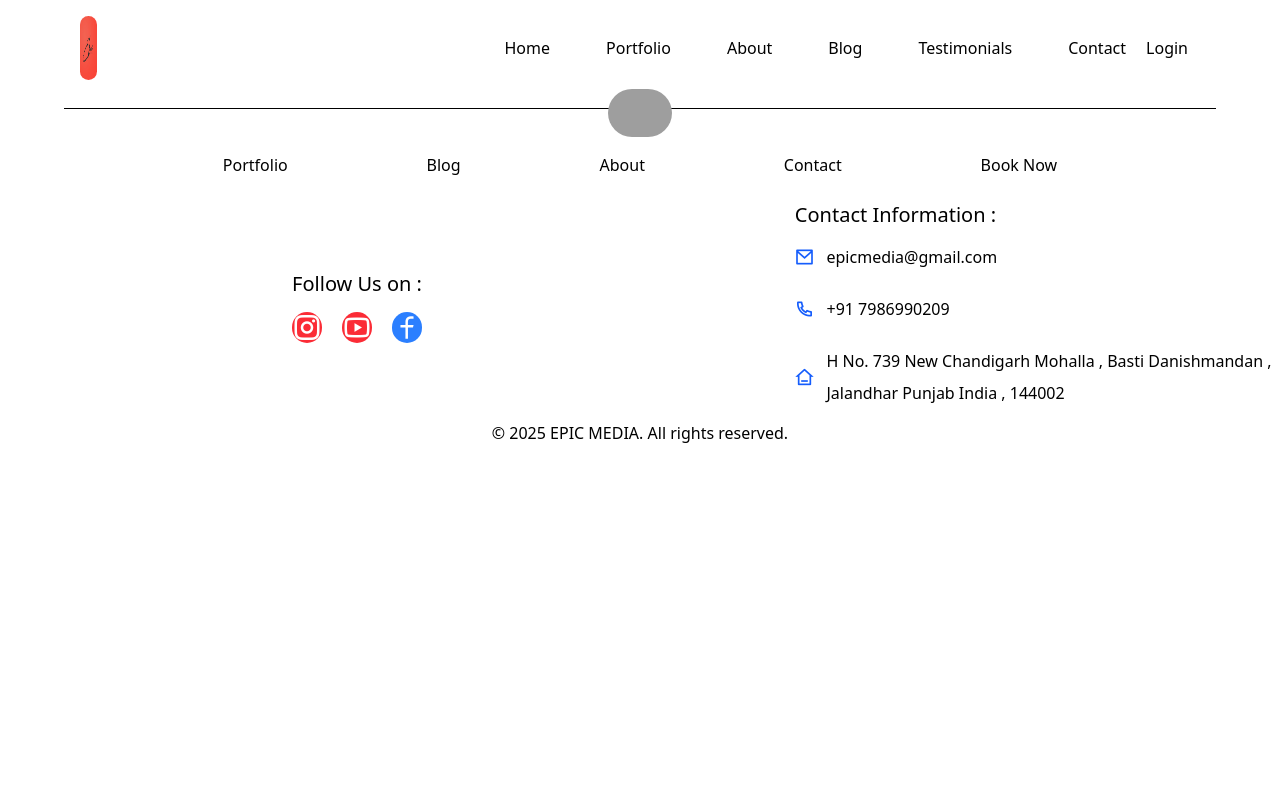
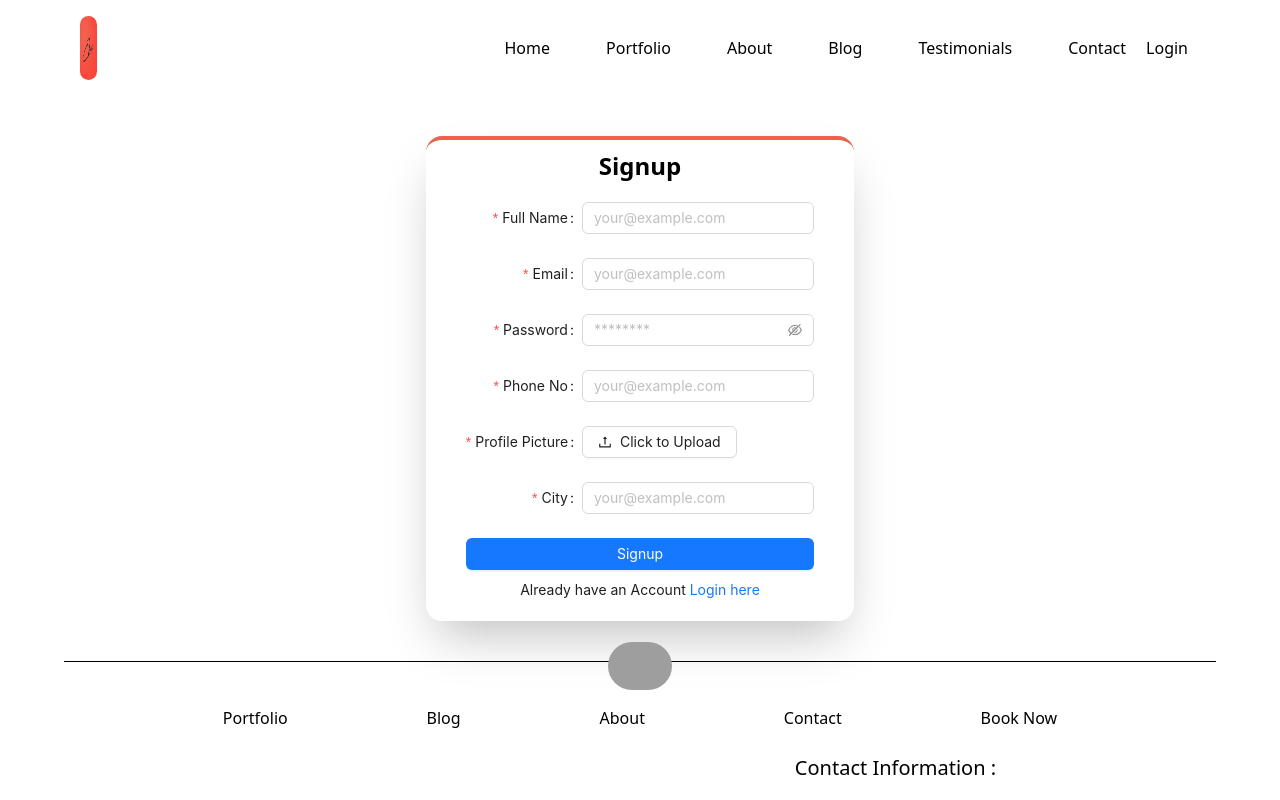
Before and after one commit to NavpreetAngural/epic_media_frontend, a React (Vite) app: page /signup in a window 1280 px wide. Shown: the top 800 px of the page. Built offline with nearby package versions, Linux system fonts and the light colour scheme; grey boxes are pictures that could not be loaded.

Commit message:
authentication

```diff
--- /dev/null
+++ b/config.js
@@ -0,0 +1 @@
+export const baseURL =  "http://localhost:3000/api"
--- a/package.json
+++ b/package.json
@@ -14,14 +14,17 @@
     "@emotion/styled": "^11.14.0",
     "@fontsource/inter": "^5.2.5",
     "@mui/material": "^7.1.0",
+    "@react-oauth/google": "^0.12.2",
     "@tailwindcss/vite": "^4.1.7",
     "antd": "^5.25.4",
     "aos": "^2.3.4",
+    "axios": "^1.9.0",
     "lucide-react": "^0.511.0",
     "react": "^19.1.0",
     "react-dom": "^19.1.0",
     "react-icons": "^5.5.0",
     "react-router-dom": "^7.6.1",
+    "react-toastify": "^11.0.5",
     "remixicon": "^4.6.0",
     "tailwindcss": "^4.1.7"
   },
--- /dev/null
+++ b/src/components/Context/UserContext.jsx
@@ -0,0 +1,16 @@
+import { React, useState, createContext} from 'react'
+
+export const UserDataContext = createContext()
+
+export const UserProvider = ({ children }) => {
+
+    const [user, setUser] = useState(null)
+
+    return (
+        <>
+            <UserDataContext.Provider value={[user, setUser]}>
+                {children}
+            </UserDataContext.Provider>
+        </>
+    )
+}
--- a/src/components/Slider.jsx
+++ b/src/components/Slider.jsx
@@ -35,7 +35,7 @@ const Slider = () => {
                 ))}
             </div>
             <Link to="/portfolio" className='bg-[#F25F4F] w-[8em] mt-[1em] mx-auto  rounded-full text-center'>
-                <button className='p-1 hover:text-white'>
+                <button className='p-1 hover:text-white text-[12px] lg:text-base'>
                     View Portfolio
                 </button>
             </Link>
--- a/src/main.jsx
+++ b/src/main.jsx
@@ -9,20 +9,35 @@ import Footer from './components/Footer.jsx'
 import Blog from './pages/Blog.jsx'
 import About from './pages/About.jsx'
 import Login from './pages/Login.jsx'
+import Signup from './pages/signup.jsx'
+import { UserProvider } from './components/Context/USerContext.jsx'
+import { ToastContainer } from 'react-toastify'
+import { GoogleOAuthProvider } from '@react-oauth/google'
+
+const GoogleWrapper = () => {
+  return (
+    <GoogleOAuthProvider clientId='133980932984-j71rqmbhenna83urn91islmpp5qudk6n.apps.googleusercontent.com'>
+      <Login />
+    </GoogleOAuthProvider>
+  );
+}
 
 createRoot(document.getElementById('root')).render(
   <StrictMode>
-
     <BrowserRouter>
-     <Navbar/>
+      <ToastContainer />
+      <Navbar />
+      <UserProvider>
         <Routes>
           <Route path="/" element={<Home />} />
           <Route path="/portfolio" element={<Portfolio />} />
           <Route path="/blog" element={<Blog />} />
           <Route path="/about" element={<About />} />
-        <Route path="/login" element={<Login />} />
+          <Route path="/login" element={<GoogleWrapper />} />
+          <Route path="/signup" element={<Signup />} />
         </Routes>
-      <Footer/>
+      </UserProvider>
+      <Footer />
     </BrowserRouter>
   </StrictMode>
 
--- a/src/pages/Login.jsx
+++ b/src/pages/Login.jsx
@@ -1,21 +1,48 @@
 import React from 'react';
 import { Button, Checkbox, Form, Input } from 'antd';
 import { FcGoogle } from 'react-icons/fc';
+import { Link, useNavigate } from 'react-router-dom';
+import axios from 'axios';
+import { baseURL } from '../../config';
+import { toast } from 'react-toastify';
+import { useGoogleLogin } from '@react-oauth/google';
+
 
 const onFinish = (values) => {
-  console.log('Form Submitted:', values);
+  axios.post(`${baseURL}/auth/login`, values)
+    .then((res) => {
+      if (res.status == 200) {
+        toast.success(res.data.msg)
+      }
+    })
+    .catch((err) => {
+      toast.error(err.response.data.msg || "something went wrong")
+    })
 };
 
-const onGoogleLogin = () => {
-  console.log('Login with Google clicked');
-  // Add your Google OAuth login logic here
-};
 
 const Login = () => {
+
+  const googleLogin = useGoogleLogin({
+    flow: 'auth-code',
+    onSuccess: async (codeResponse) => {
+      const res = await axios.post(`${baseURL}/auth/google?code=${codeResponse.code}`);
+
+      toast.success(res.data.msg);
+      localStorage.setItem('token', res.data.token)
+    },
+    onError: (error) => console.error("Login Error", error),
+    scope: 'profile email',
+    access_type: 'offline',
+    prompt: 'consent'
+  });
+
+
+
   return (
-    <div className='login h-[80vh] lg:h-[70vh] flex justify-center items-center'>
-      <div className=' lg:py-[1px] lg:pb-[10px] h-[450px] lg:h-[380px] lg:px-[40px] px-[50px] shadow-2xl rounded-2xl flex flex-col justify-center items-center border-t-4 border-[#F25F4F]'>
-        <h1 className='text-2xl font-bold lg:mt-0 mt-[5px] lg-pt-0 p-5'>Login</h1>
+    <div className='login h-[75vh] lg:h-[60vh] flex justify-center items-center'>
+      <div className=' lg:py-[50px] h-[420px] lg:h-[350px] lg:px-[40px] px-[50px] shadow-2xl rounded-2xl flex flex-col justify-center items-center border-t-4 border-[#F25F4F]'>
+        <h1 className='text-2xl font-bold lg- pb-5'>Login</h1>
         <Form
           className=' w-full'
           name="basic"
@@ -27,8 +54,8 @@ const Login = () => {
           autoComplete="off"
         >
           <Form.Item
-            label="Username"
-            name="username"
+            label="email"
+            name="email"
             rules={[{ required: true, message: 'Please input your username!' }]}
           >
             <Input placeholder='your@example.com' />
@@ -43,20 +70,21 @@ const Login = () => {
           </Form.Item>
 
           <Form.Item label={null} wrapperCol={{ span: 24 }}>
-            <Button type="primary" htmlType="submit" className='w-full'>
+            <Button type="primary" htmlType="submit" className='w-full '>
               Login
             </Button>
           </Form.Item>
 
           <Form.Item label={null} wrapperCol={{ span: 24 }} className="mt-4">
             <Button
-              onClick={onGoogleLogin}
+              onClick={googleLogin}
               className="w-full flex items-center justify-center gap-2 border border-gray-300 hover:border-blue-500 text-white bg-red-500 hover:bg-red-600 font-semibold py-2 px-4 rounded-lg shadow-md transition duration-300"
             >
               <FcGoogle className="text-xl" />
               Login with Google
             </Button>
           </Form.Item>
+          <p className='text-center -mt-[10px]'>Not have an Account <Link className="" to="/signup"> Signup here</Link></p>
         </Form>
       </div>
     </div>
--- /dev/null
+++ b/src/pages/Signup.jsx
@@ -0,0 +1,126 @@
+import React from 'react'
+import { Button, Form, Input, Upload } from 'antd';
+import { Link } from 'react-router-dom';
+import { useContext } from 'react';
+import { UserDataContext } from '../components/Context/USerContext';
+import { baseURL } from '../../config';
+import axios from 'axios';
+import { toast } from 'react-toastify';
+
+import { InboxOutlined, UploadOutlined } from '@ant-design/icons';
+
+const Signup = () => {
+  const [user, setUser] = useContext(UserDataContext)
+
+  const onFinish = async (values) => {
+
+    const formData = new FormData()
+
+    if (values.dp && values.dp.fileList?.[0]?.originFileObj) {
+      formData.append("dp", values.dp.fileList?.[0]?.originFileObj)
+    }
+    else {
+      toast.error("please upload Profile Picture")
+      return
+    }
+
+    formData.append("fullName", values.fullName)
+    formData.append("email", values.email)
+    formData.append("password", values.password)
+    formData.append("city", values.city)
+    formData.append("phone", values.phone)
+
+    axios.post(`${baseURL}/auth/register`, formData)
+      .then((res) => {
+        {
+          toast.success(res.data.msg);
+          setUser(res.data.data)
+        }
+      })
+      .catch((err) => {
+        console.log(err.message);
+        toast.error(err.message)
+      })
+  };
+  return (
+    <>
+      <div className='signup h-[auto]  flex justify-center items-center my-5 py-5 '>
+        <div className=' py-5 lg:py-[10px] h-[auto]  lg:px-[40px] px-[20px] shadow-2xl rounded-2xl flex flex-col justify-center items-center border-t-4 border-[#F25F4F]'>
+          <h1 className='text-2xl font-bold pb-5 '>Signup</h1>
+          <Form
+            className=' w-full '
+            name="basic"
+            labelCol={{ span: 8 }}
+            wrapperCol={{ span: 16 }}
+            style={{ maxWidth: 600 }}
+            initialValues={{ remember: true }}
+            onFinish={onFinish}
+            autoComplete="off"
+          >
+            <Form.Item
+              label="Full Name"
+              name="fullName"
+              rules={[{ required: true, message: 'Please input your username!' }]}
+            >
+              <Input placeholder='your@example.com' />
+            </Form.Item>
+
+            <Form.Item
+              label="Email"
+              name="email"
+              rules={[{ required: true, message: 'Please input your username!' }]}
+            >
+              <Input placeholder='your@example.com' />
+            </Form.Item>
+
+            <Form.Item
+              label="Password"
+              name="password"
+              rules={[{ required: true, message: 'Please input your password!' }]}
+            >
+              <Input.Password placeholder='********' />
+            </Form.Item>
+
+            <Form.Item
+              label="Phone No : "
+              name="phone"
+              rules={[{ required: true, message: 'Please input your username!' }]}
+            >
+              <Input placeholder='your@example.com' />
+            </Form.Item>
+
+            <Form.Item
+              label=" Profile Picture"
+              name="dp"
+              valuePropName="file"
+              getValueFromEvent={(e) => e?.fileList?.[0] ? e : null}
+              rules={[{ required: true, message: "Please upload Profile Picture " }]}
+            >
+              <Upload beforeUpload={() => false}>
+                <Button icon={<UploadOutlined />}>Click to Upload</Button>
+              </Upload>
+            </Form.Item>
+            <Form.Item
+              label="City"
+              name="city"
+              rules={[{ required: true, message: 'Please input your username!' }]}
+            >
+              <Input placeholder='your@example.com' />
+            </Form.Item>
+
+            <Form.Item label={null} wrapperCol={{ span: 24 }}>
+              <Button type="primary" htmlType="submit" className='w-full'>
+                Signup
+              </Button>
+            </Form.Item>
+
+
+            <p className='text-center -mt-[15px] mb-[10px]'>Already have an Account <Link className="" to="/login"> Login here</Link></p>
+          </Form>
+        </div>
+      </div>
+    </>
+  )
+}
+
+export default Signup
```
Also changed, not shown: src/pages/Home.jsx (+12 -3 lines), 1 other file (tests, documents, lock files or other folders). Lines whose indentation alone changed are shown as unchanged.
